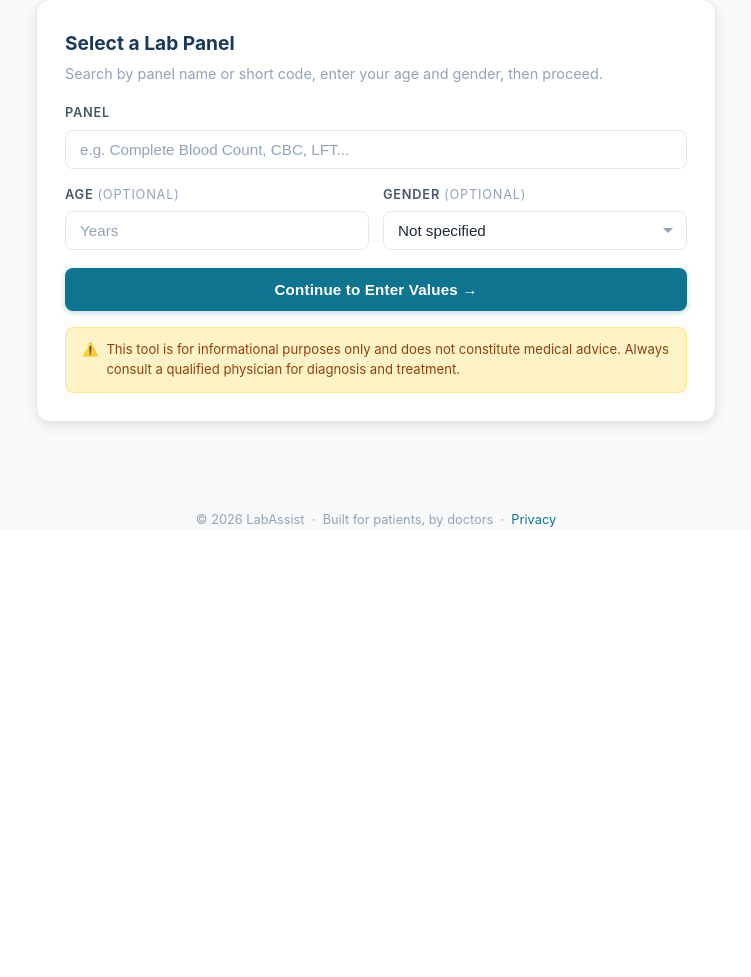
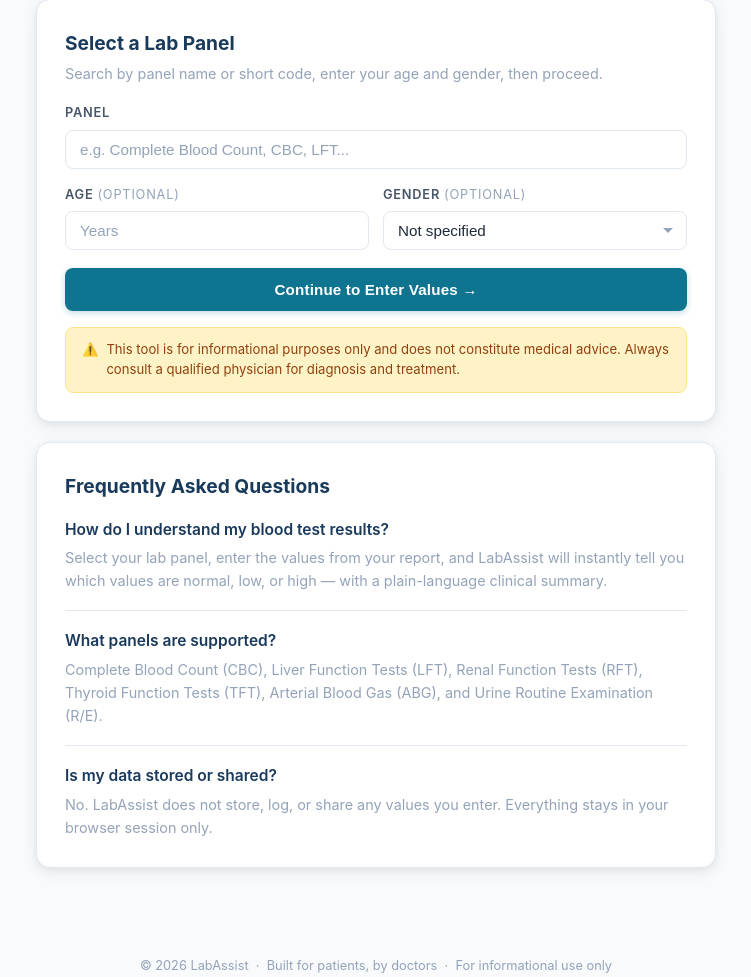
Before and after one commit to manast23/labassist, a Flask app: page / in a window 1280 px wide. Shown: the part 421-1398 px from the top of the page, without its empty margins (264-1015 px from the left). Before the commit the page ends 948 px from the top, so only its background shows below. Run offline with Flask 3, Linux system fonts and the light colour scheme.

Commit message:
Enhance SEO and add structured data to index.html
Updated SEO title and description for better clarity and search visibility. Added structured data for FAQ and Open Graph.

```diff
--- a/templates/index.html
+++ b/templates/index.html
@@ -3,8 +3,72 @@
 <head>
   <meta charset="utf-8" />
   <meta name="viewport" content="width=device-width,initial-scale=1" />
-  <title>LabAssist — Lab Report Interpreter</title>
-  <meta name="description" content="Understand your lab reports instantly. Enter your values and get a clear clinical summary.">
+
+  <!-- SEO: Title & Description -->
+  <title>LabAssist — Free Lab Report Interpreter | Understand Your Blood Test Results</title>
+  <meta name="description" content="Understand your blood test and lab report results instantly. Enter your CBC, LFT, RFT, TFT, ABG or Urine R/E values and get a clear plain-language clinical summary. Free, private, no signup.">
+
+  <!-- SEO: Canonical URL -->
+  <link rel="canonical" href="https://labassist-75wq.onrender.com/">
+
+  <!-- SEO: Open Graph (for sharing on WhatsApp, Facebook etc) -->
+  <meta property="og:title" content="LabAssist — Understand Your Lab Report Instantly">
+  <meta property="og:description" content="Free tool to interpret blood test results. CBC, LFT, RFT, TFT, ABG, Urine R/E. Plain language summaries, no signup needed.">
+  <meta property="og:type" content="website">
+  <meta property="og:url" content="https://labassist-75wq.onrender.com/">
+
+  <!-- SEO: Structured Data (WebApplication schema) -->
+  <script type="application/ld+json">
+  {
+    "@context": "https://schema.org",
+    "@type": "WebApplication",
+    "name": "LabAssist",
+    "description": "Free lab report interpreter. Understand your blood test results with plain-language clinical summaries.",
+    "url": "https://labassist-75wq.onrender.com",
+    "applicationCategory": "HealthApplication",
+    "operatingSystem": "Web",
+    "offers": {
+      "@type": "Offer",
+      "price": "0",
+      "priceCurrency": "USD"
+    }
+  }
+  </script>
+
+  <!-- SEO: FAQ Structured Data -->
+  <script type="application/ld+json">
+  {
+    "@context": "https://schema.org",
+    "@type": "FAQPage",
+    "mainEntity": [
+      {
+        "@type": "Question",
+        "name": "How do I understand my blood test results?",
+        "acceptedAnswer": {
+          "@type": "Answer",
+          "text": "Select your lab panel (CBC, LFT, RFT etc), enter your test values, and LabAssist will show you which values are normal, low, or high with a plain-language clinical summary."
+        }
+      },
+      {
+        "@type": "Question",
+        "name": "What lab panels does LabAssist support?",
+        "acceptedAnswer": {
+          "@type": "Answer",
+          "text": "LabAssist supports Complete Blood Count (CBC), Liver Function Tests (LFT), Renal Function Tests (RFT), Thyroid Function Tests (TFT), Arterial Blood Gas (ABG), and Urine Routine Examination."
+        }
+      },
+      {
+        "@type": "Question",
+        "name": "Is LabAssist free to use?",
+        "acceptedAnswer": {
+          "@type": "Answer",
+          "text": "Yes, LabAssist is completely free. No signup or account required. Your data is never stored."
+        }
+      }
+    ]
+  }
+  </script>
+
   <link rel="stylesheet" href="{{ url_for('static', filename='style.css') }}">
 </head>
 <body>
@@ -54,7 +118,6 @@
         <p class="muted" style="margin-top:4px;margin-bottom:18px;">Search by panel name or short code, enter your age and gender, then proceed.</p>
 
         <form action="{{ url_for('panel') }}" method="post" id="searchForm">
-
           <label class="label">Panel</label>
           <div class="field">
             <input id="searchInput" name="lab_id" class="input"
@@ -95,11 +158,35 @@
         </div>
       </section>
 
+      <!-- SEO: FAQ section (visible content Google can index) -->
+      <section class="card" style="max-width:680px;">
+        <h2 style="margin-bottom:16px;">Frequently Asked Questions</h2>
+
+        <div style="margin-bottom:16px;">
+          <h3 style="font-size:0.97rem;font-weight:600;color:var(--navy);margin-bottom:4px;">How do I understand my blood test results?</h3>
+          <p class="muted">Select your lab panel, enter the values from your report, and LabAssist will instantly tell you which values are normal, low, or high — with a plain-language clinical summary.</p>
+        </div>
+
+        <div class="card-divider"></div>
+
+        <div style="margin-bottom:16px;">
+          <h3 style="font-size:0.97rem;font-weight:600;color:var(--navy);margin-bottom:4px;">What panels are supported?</h3>
+          <p class="muted">Complete Blood Count (CBC), Liver Function Tests (LFT), Renal Function Tests (RFT), Thyroid Function Tests (TFT), Arterial Blood Gas (ABG), and Urine Routine Examination (R/E).</p>
+        </div>
+
+        <div class="card-divider"></div>
+
+        <div>
+          <h3 style="font-size:0.97rem;font-weight:600;color:var(--navy);margin-bottom:4px;">Is my data stored or shared?</h3>
+          <p class="muted">No. LabAssist does not store, log, or share any values you enter. Everything stays in your browser session only.</p>
+        </div>
+      </section>
+
     </main>
 
     <footer class="footer">
       © {{ current_year }} LabAssist &nbsp;·&nbsp; Built for patients, by doctors &nbsp;·&nbsp;
-      <a href="#">Privacy</a>
+      For informational use only
     </footer>
 
   </div>
```
